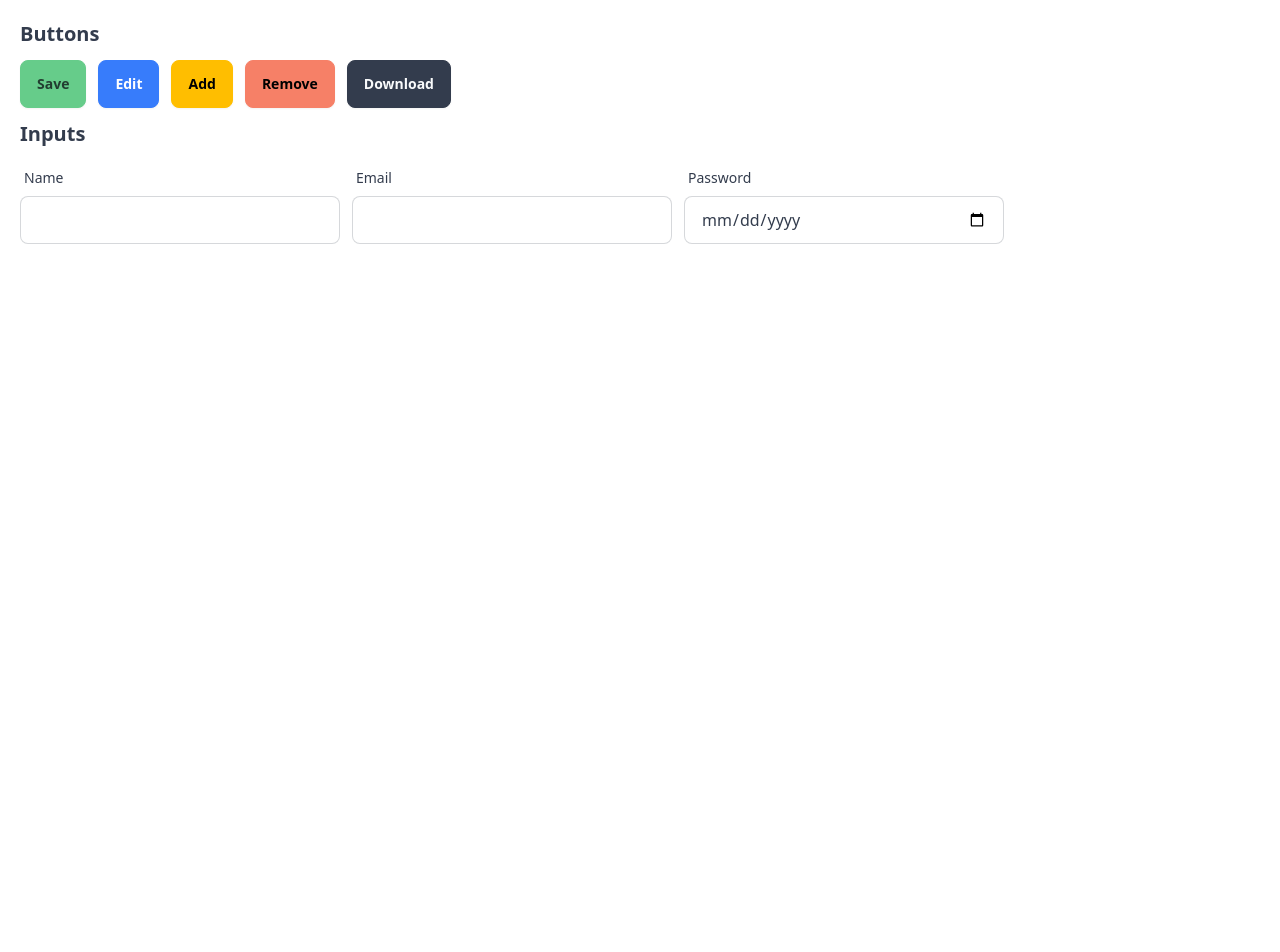
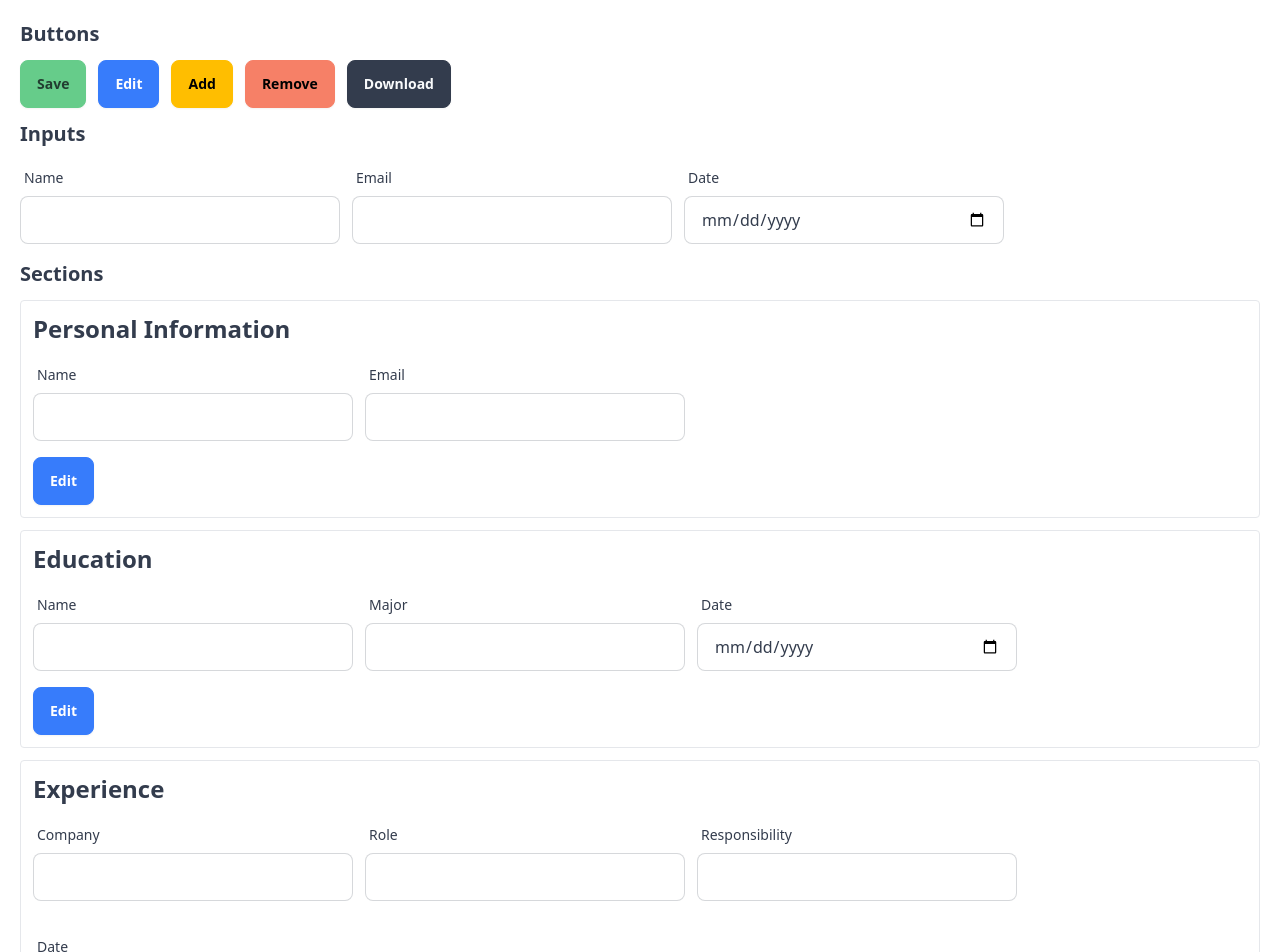
Before and after one commit to Alvarado08/cv-builder, a React (Vite) app: page / in a window 1280 px wide. Shown: the top 952 px of the page. Before the commit the page ends 800 px from the top, so only its background shows below. Built offline with nearby package versions, Linux system fonts and the light colour scheme.

Commit message:
Section Component

```diff
--- a/src/App.jsx
+++ b/src/App.jsx
@@ -1,5 +1,6 @@
 import Button from "./components/ui/Button";
 import Input from "./components/ui/Input";
+import Section from "./components/Section";
 
 function App() {
   return (
@@ -16,7 +17,25 @@ function App() {
       <section className="flex items-center gap-3">
         <Input label="Name" />
         <Input label="Email" type="email" />
-        <Input label="Password" type="date" />
+        <Input label="Date" type="date" />
+      </section>
+      <h1 className="text-xl font-bold mb-3">Sections</h1>
+      <section className="space-y-3">
+        <Section title="Personal Information">
+          <Input label="Name" />
+          <Input label="Email" type="email" />
+        </Section>
+        <Section title="Education">
+          <Input label="Name" />
+          <Input label="Major" />
+          <Input label="Date" type="date" />
+        </Section>
+        <Section title="Experience" isActive="true" type="multiple">
+          <Input label="Company" />
+          <Input label="Role" />
+          <Input label="Responsibility" />
+          <Input label="Date" type="date" />
+        </Section>
       </section>
     </main>
   );
--- a/src/components/Section.jsx
+++ b/src/components/Section.jsx
@@ -0,0 +1,25 @@
+import Button from "./ui/Button";
+
+export default function Section({
+  title,
+  children,
+  isActive = false,
+  type = "basic",
+}) {
+  return (
+    <section className="border p-3 rounded">
+      <h2 className="text-2xl font-bold mb-3">{title}</h2>
+      <div className="flex items-center gap-3 flex-wrap">{children}</div>
+      <div className="flex items-center gap-3 flex-wrap">
+        {type !== "basic" && isActive && (
+          <Button name="Add" color="btn-warning" />
+        )}
+        {isActive ? (
+          <Button name="Save" color="btn-primary" />
+        ) : (
+          <Button name="Edit" color="btn-secondary" />
+        )}
+      </div>
+    </section>
+  );
+}
```
